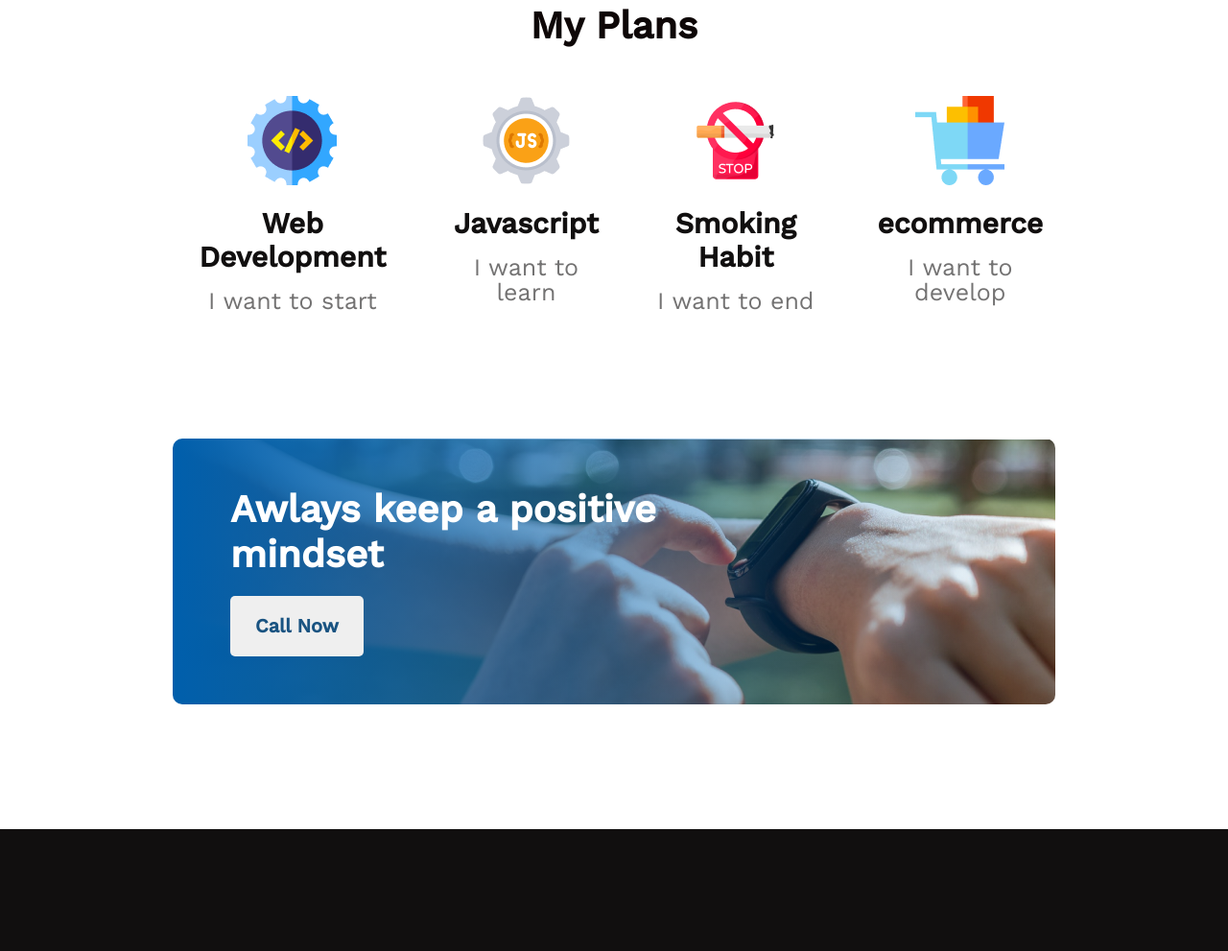
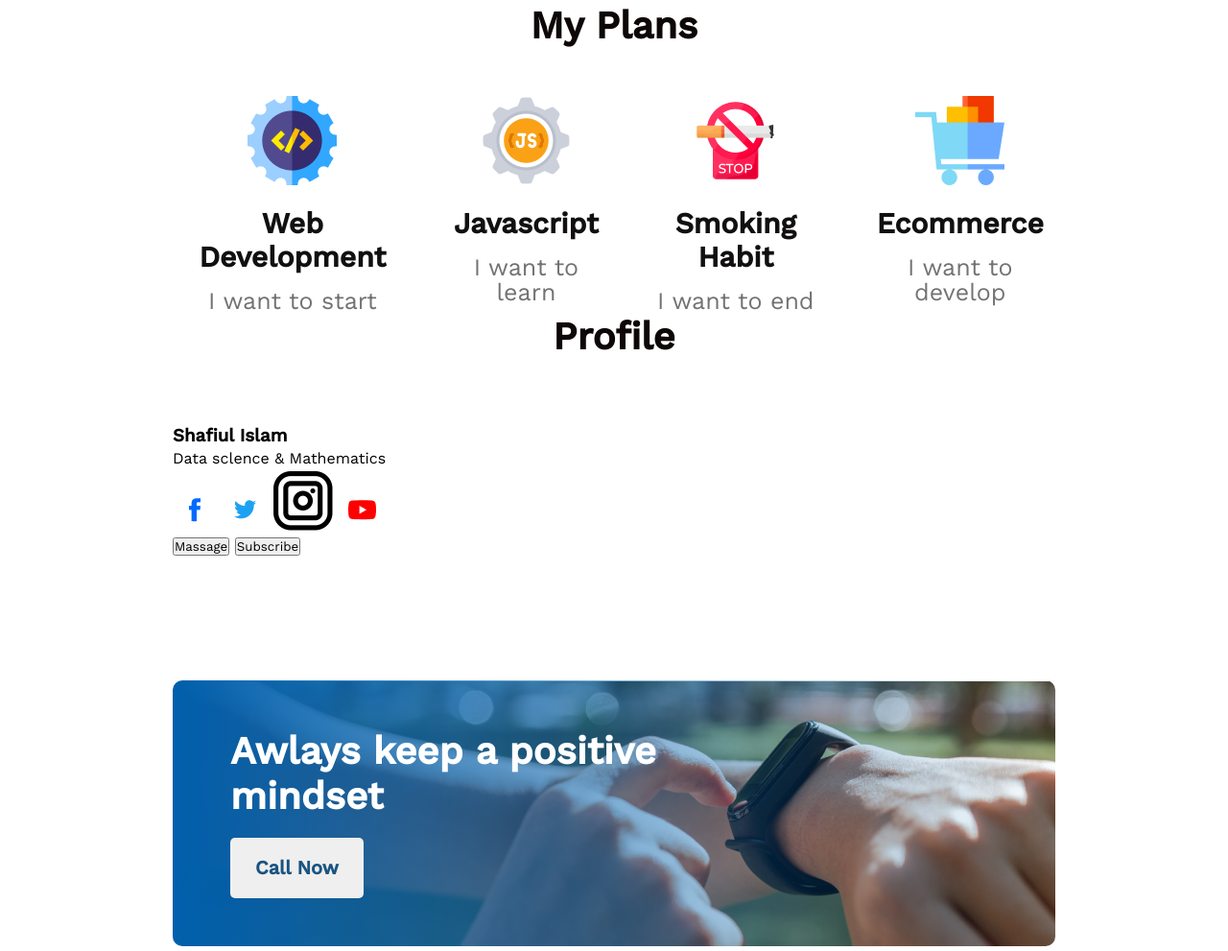
Before and after one commit to Shafiul-900/new-year-assiment-1, a plain HTML site: page index.html in a window 1280 px wide. Shown: the part 1757-2748 px from the top of the page at 96% size. Drawn offline with nearby package versions, Linux system fonts and the light colour scheme.

Commit message:
add profile section

```diff
--- a/index.html
+++ b/index.html
@@ -69,12 +69,32 @@
                 </div>
                 <div>
                     <img src="images/icons/ecom.png" alt="">
-                    <h3>ecommerce</h3>
+                    <h3>Ecommerce</h3>
                     <p>I want to develop</p>
                 </div>
             </div>
         </section>
          <!-- end my  plans section -->
+         <section class="profile">
+            <h2 class="plans-title">Profile</h2>
+            <div class="profile-col">
+                <div class="profile-first">
+                    <img src="" alt="">
+                    <h3>Shafiul Islam</h3>
+                    <p>Data sclence & Mathematics</p>
+                    <div>
+                        <img src="images/icons/fb.png" alt="">
+                        <img src="images/icons/twitter.png" alt="">
+                        <img src="images/icons/instragram.png" alt="">
+                        <img src="images/icons/youtube.png" alt="">
+                    </div>
+                    <form action="">
+                        <button >Massage</button>
+                        <button>Subscribe</button>
+                    </form>
+                </div>
+            </div>
+         </section>
          <!-- position section  -->
          <section class="position">
             <div>
```
Also changed, not shown: images/icons/facebook.png (added), images/icons/instragram.png (added).
